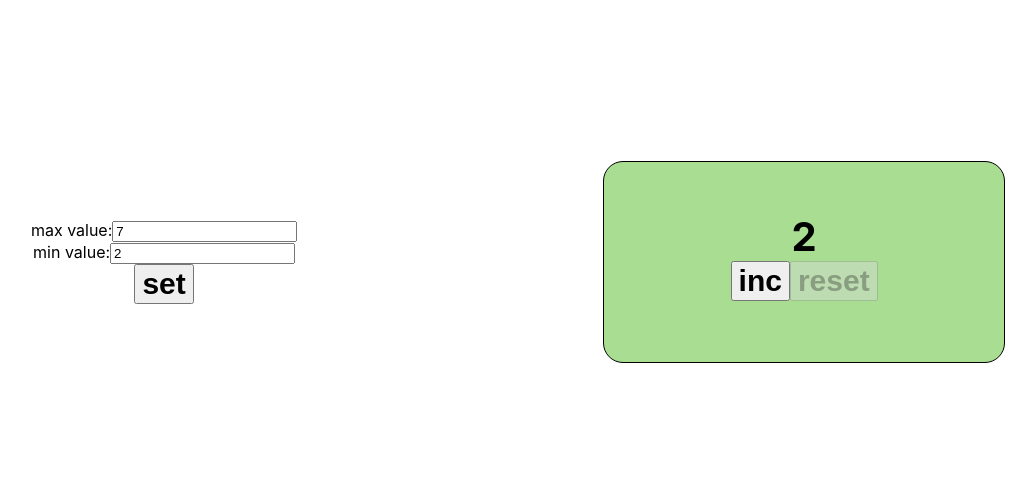
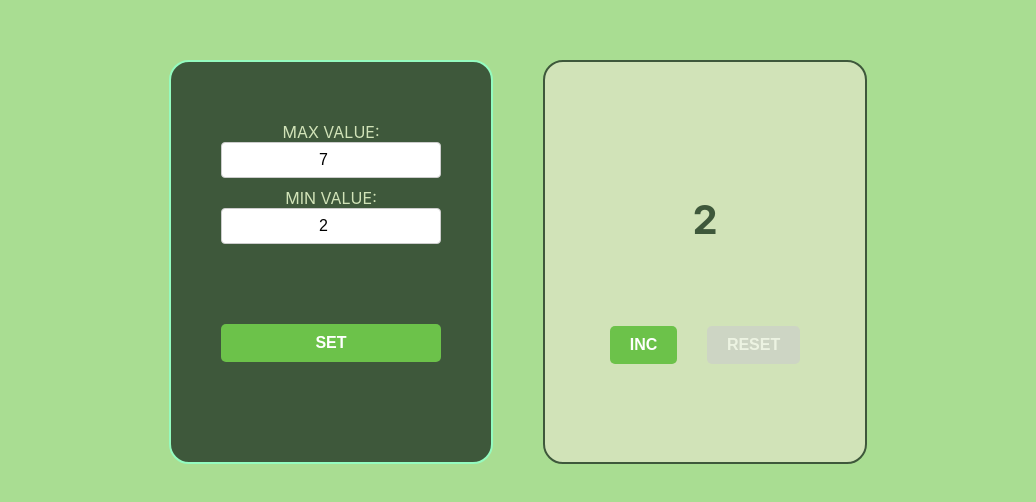
Before and after one commit to temic785/Counter, a React (Create React App) app: page / in a window 1280 px wide. Shown: the part 138-640 px from the top of the page, without its empty margins (97-1133 px from the left). Built offline with nearby package versions, Linux system fonts and the light colour scheme.

Commit message:
Add styles and validation to settingsCounter component

```diff
--- a/src/App.css
+++ b/src/App.css
@@ -1,8 +1,9 @@
 .App {
     display: flex;
-    justify-content: space-around;
+    justify-content: center;
     align-items: center;
     height: 100vh;
+    background: #a9dd92;
 }
 
 .App > div {
@@ -47,6 +48,129 @@
     border: 2px solid red;
 }
 
+
+
+
+.invalidValue {
+    font-size: 40px;
+    font-weight: bold;
+    color: red;
+
+}
+
+button {
+    font-size: 30px;
+    font-weight: bold;
+}
+
+.counter {
+    border: 2px solid #3e583b;
+    border-radius: 20px;
+    padding: 50px;
+    background-color: #d1e3b8;
+    width: 220px;
+    height: 300px;
+    color: #3e583b;
+    text-transform: uppercase;
+    display: flex;
+    flex-direction: column;
+    justify-content: space-evenly; /* Равномерное распределение элементов с одинаковыми отступами */
+
+    div {
+        margin-top: 35px;
+    }
+}
+
+.setting-counter {
+    border: 2px solid #94fbbf;
+    border-radius: 20px;
+    padding: 50px;
+    background-color: #3e583b;
+    width: 220px;
+    height: 300px;
+    color: #d1e3b8;
+    text-transform: uppercase;
+    display: flex;
+    flex-direction: column;
+
+    button {
+        margin-top: 80px;
+    }
+
+    div {
+        margin-top: 10px;
+    }
+}
+
+
+.counterButton {
+    display: flex;
+    justify-content: space-around;
+}
+
+.invalidLocalValue {
+    background-color: #ff4d4d;
+    text-align: center;
+}
+
+.localValue {
+    text-align: center;
+}
+
+input[type="number"]:focus {
+    border-color: #3dc699;
+    outline: none;
+    box-shadow: 0 0 0 2px rgba(78, 239, 9, 0.25);
+
+}
+
+
+input[type="number"] {
+    -moz-appearance: textfield;
+}
+
+input[type="number"] {
+    width: 100%;
+    padding: 8px;
+    font-size: 16px;
+    border: 1px solid #ccc;
+    border-radius: 4px;
+    box-sizing: border-box;
+
+}
+
+button {
+    padding: 10px 20px;
+    font-size: 16px;
+    font-weight: bold;
+    color: white;
+    background-color: #6cc24a;
+    border: none;
+    border-radius: 5px;
+    cursor: pointer;
+    transition: all 0.3s ease;
+    text-transform: uppercase;
+
+}
+
+
+button:hover {
+    background-color: #2b9b4f;
+    transform: scale(1.05);
+}
+
+
+button:focus {
+    outline: none;
+    box-shadow: 0 0 0 2px rgba(0, 123, 255, 0.5);
+}
+
+
+button:disabled {
+    background-color: #ccc;
+    cursor: not-allowed;
+    opacity: 0.6;
+}
 .filter-tablo {
     color: red;
     font-weight: bold;
@@ -56,24 +180,6 @@
 .tablo {
     font-weight: bold;
     font-size: 40px;
-}
 
-.invalidValue {
-    font-size: 26px;
-    font-weight: bold;
 
 }
-
-button {
-    font-size: 30px;
-    font-weight: bold;
-}
-
-.counter {
-    border: 1px solid black;
-    border-radius: 20px;
-    padding: 50px;
-    background-color: #a9dd92;
-    width: 300px;
-    height: 100px;
-}
--- a/src/App.tsx
+++ b/src/App.tsx
@@ -7,6 +7,7 @@ export type counterSettingsType = {
     min: number,
     max: number,
     valueCounter: number
+    error:string
 }
 
 function App() {
@@ -15,18 +16,21 @@ function App() {
         {
             min: 2,
             max: 7,
-            valueCounter: 0
+            valueCounter: 0,
+            error:""
         });
 
     useEffect(() => {
         let savedMax = localStorage.getItem("maxValue");
         let savedMin = localStorage.getItem("minValue");
         let savedCounter = localStorage.getItem("valueCounter");
+        let savedError = localStorage.getItem("error");
 
         setCounterState((prevState) => ({
             max: savedMax ? JSON.parse(savedMax) : prevState.max,
             min: savedMin ? JSON.parse(savedMin) : prevState.min,
-            valueCounter: savedCounter ? JSON.parse(savedCounter) : prevState.min
+            valueCounter: savedCounter ? JSON.parse(savedCounter) : prevState.min,
+            error: savedError? JSON.parse(savedError) : prevState.error,
         }))
     }, []);
 
@@ -34,11 +38,14 @@ function App() {
         localStorage.setItem("maxValue", JSON.stringify(counterState.max));
         localStorage.setItem("minValue", JSON.stringify(counterState.min));
         localStorage.setItem("valueCounter", JSON.stringify(counterState.valueCounter));
+        localStorage.setItem("savedError", JSON.stringify(counterState.error));
     }, [counterState]);
 
-    const updateSettings = (minValue: number, maxValue: number) => {
-        setCounterState({...counterState, min: minValue, max: maxValue, valueCounter: minValue});
+    const updateSettings = (minValue: number, maxValue: number, waringMessage:string) => {
+        setCounterState({...counterState, min: minValue, max: maxValue, valueCounter: minValue,error:waringMessage});
     }
+
+
 
     const incValueCounter = () => {
         if (counterState.valueCounter < counterState.max) {
@@ -57,7 +64,7 @@ function App() {
     return (
 
         <div className="App">
-            <SettingsCounter min={counterState.min} max={counterState.max} updateSettings={updateSettings}/>
+            <SettingsCounter min={counterState.min} max={counterState.max} updateSettings={updateSettings} className={"setting-counter"}/>
             <Сounter counterSettings={counterState} incValueCounter={incValueCounter}
                      resetValueCounter={resetValueCounter} className={"counter"}/>
         </div>
--- a/src/components/counter/Сounter.tsx
+++ b/src/components/counter/Сounter.tsx
@@ -12,17 +12,17 @@ type CounterPropsType = {
 
 export const Сounter = ({className, incValueCounter, resetValueCounter, counterSettings}: CounterPropsType) => {
 
-    const positiveCount = counterSettings.min >= 0 && counterSettings.max >= 0
-
+    // const positiveCount = counterSettings.min >= 0 && counterSettings.max >= 0
+    const isInvalidValue = Number(counterSettings.max) <= Number(counterSettings.min) || Number(counterSettings.max) < 0 || Number(counterSettings.min) < 0
     return (
         <div className={className}>
-            <Tablo counterSettings={counterSettings} positiveCount={positiveCount}
-                   className={counterSettings.valueCounter === counterSettings.max ? "filter-tablo" : "tablo"}
+            <Tablo counterSettings={counterSettings}
+                   className={isInvalidValue ? "invalidValue" : "tablo"}
             />
-            <div>
-                <Button disabled={counterSettings.valueCounter === counterSettings.max || !positiveCount} title={"inc"}
+            <div className={"counterButton"}>
+                <Button disabled={counterSettings.valueCounter === counterSettings.max || isInvalidValue || counterSettings.error === "enter values and press 'set'"} title={"inc"}
                         onClickHandler={incValueCounter}/>
-                <Button disabled={counterSettings.valueCounter === counterSettings.min} title={"reset"}
+                <Button disabled={counterSettings.valueCounter === counterSettings.min || counterSettings.error === "enter values and press 'set'"} title={"reset"}
                         onClickHandler={resetValueCounter}/>
             </div>
         </div>
--- a/src/components/settingsCounter/SettingsCounter.tsx
+++ b/src/components/settingsCounter/SettingsCounter.tsx
@@ -4,60 +4,75 @@ import {Button} from "../Button";
 type SettingsCounterPropsType = {
     min: number;
     max: number;
-    updateSettings: (minValue: number, maxValue: number) => void;
+    className:string;
+    updateSettings: (minValue: number, maxValue: number,waringMessage:string) => void;
 }
 
 
-export const SettingsCounter = ({min, max, updateSettings}: SettingsCounterPropsType) => {
+export const SettingsCounter = ({min, max, updateSettings,className}: SettingsCounterPropsType) => {
 
     const [localMax, setLocalMax] = useState(JSON.stringify(max));
     const [localMin, setLocalMin] = useState(JSON.stringify(min));
     const [checkDisabledButton, setCheckDisabledButton] = useState(true);
 
+    const isInvalidValue = Number(localMax) <= Number(localMin) || Number(localMax) < 0 || Number(localMin) < 0
+    const warning="enter values and press 'set'"
+    const onChangeHandler = (e: string, type: "max" | "min") => {
+        type === "max" ? setLocalMax(e) : setLocalMax(localMax)
+        type === "min" ? setLocalMin(e) : setLocalMin(localMin)
 
-    const updateSettingsHandler = () => {
-        updateSettings(Number(localMin), Number(localMax))
-        setCheckDisabledButton(!checkDisabledButton);
+        // isInvalidValue ? setCheckDisabledButton(false) : setCheckDisabledButton(true)
+
+
     }
+    const updateSettingsHandler = (type: "input" | "button") => {
+        if (type === "button" || isInvalidValue) {
+            updateSettings(Number(localMin), Number(localMax),"");
+            setCheckDisabledButton(false);
+        }
+        if(type==="input" && !isInvalidValue) {
+            updateSettings(Number(localMin), Number(localMax),warning);
+            setCheckDisabledButton(true)
+        }
+    };
+
+    console.log(localMax, localMin)
 
 
     useEffect(() => {
         let savedMax = localStorage.getItem("maxValue");
         let savedMin = localStorage.getItem("minValue");
         if (savedMax) {
-            console.log(savedMax);
             setLocalMax(savedMax);
         }
         if (savedMin) {
-            console.log(savedMin)
             setLocalMin(savedMin);
         }
 
     }, []);
 
     return (
-        <div>
+        <div className={className}>
             <div>
-                <span>max value:</span>
+                <span>max value: </span>
                 <input value={localMax}
-                       onChange={(e) => {
-                           setLocalMax(e.currentTarget.value)
-                           setCheckDisabledButton(true)
-                       }}
+                       onChange={(e) => onChangeHandler(e.currentTarget.value, "max")}
+                       onClick={() => updateSettingsHandler("input")}
+                       className={isInvalidValue ? "invalidLocalValue" : "localValue"}
                        type={"number"}/>
 
             </div>
             <div>
-                <span>min value:</span>
+                <span>min value: </span>
                 <input value={localMin}
-                       onChange={(e) => {
-                           setLocalMin(e.currentTarget.value)
-                           setCheckDisabledButton(true)
-                       }}
+                       onChange={(e) => onChangeHandler(e.currentTarget.value, "min")}
+                       onClick={() => updateSettingsHandler("input")}
+                       className={isInvalidValue ? "invalidLocalValue" : "localValue"}
                        type={"number"}/>
 
             </div>
-            <Button disabled={!checkDisabledButton} onClickHandler={() => updateSettingsHandler()} title={"set"}/>
+            <Button  disabled={!checkDisabledButton} onClickHandler={() => updateSettingsHandler("button")}
+                    title={"set"}/>
         </div>
     );
 };
--- a/src/components/settingsCounter/Tablo.tsx
+++ b/src/components/settingsCounter/Tablo.tsx
@@ -3,23 +3,21 @@ import {counterSettingsType} from "../../App";
 
 type TabloProps = {
     className: string;
-    positiveCount: boolean;
     counterSettings: counterSettingsType
 }
 
-export const Tablo = ({className, positiveCount, counterSettings}: TabloProps) => {
+export const Tablo = ({className, counterSettings}: TabloProps) => {
 
-    let value: number | "enter values and press 'set'" | "Incorrect values" = counterSettings.valueCounter
+    let value: number | "Incorrect values" = counterSettings.valueCounter
 
-    if (value < 0) {
-        value = "enter values and press 'set'"
-    }
-    if (counterSettings.min === counterSettings.max) {
+
+    if (counterSettings.min === counterSettings.max || counterSettings.max < counterSettings.min || value < 0) {
         value = "Incorrect values"
     }
     return (
         <div>
-            <span className={positiveCount ? className : "invalidValue"}>{value}</span>
+            <span
+                className={counterSettings.valueCounter === counterSettings.max ? "filter-tablo" : className}>{counterSettings.error === "enter values and press 'set'" ? counterSettings.error : value}</span>
         </div>
     );
 };
```
